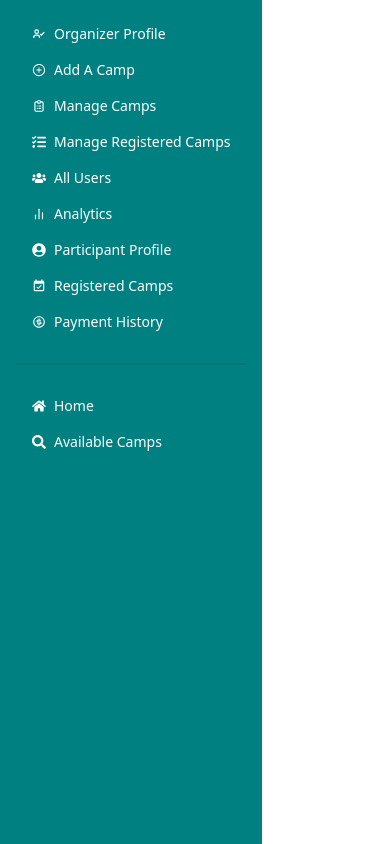
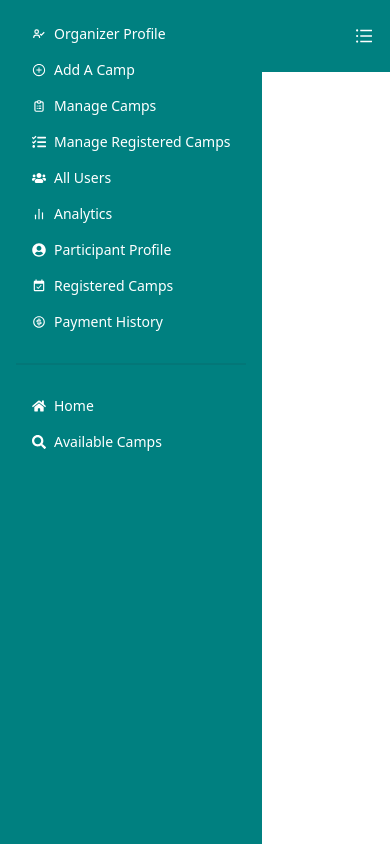
Before and after one commit to tanvirahmedtagim/life-camp-client, a React (Vite) app: page /dashboard in a window 390 px wide. Built offline with nearby package versions, Linux system fonts and the light colour scheme.

Commit message:
Dashboard Sidebar added

```diff
--- /dev/null
+++ b/src/components/Dashboard/Sidebar/Sidebar.jsx
@@ -0,0 +1,139 @@
+import React, { useState } from "react";
+import { AiOutlineBars, AiOutlinePlusCircle } from "react-icons/ai";
+import { BiUserCheck } from "react-icons/bi";
+import {
+  FaHome,
+  FaSearch,
+  FaTasks,
+  FaUserCircle,
+  FaUsers,
+} from "react-icons/fa";
+import { FiBarChart2 } from "react-icons/fi";
+import { HiOutlineClipboardList } from "react-icons/hi";
+import { MdEventAvailable } from "react-icons/md";
+import { RiMoneyDollarCircleLine } from "react-icons/ri";
+import { Link, NavLink } from "react-router-dom";
+import logo from "../../../assets/logo.png";
+
+const Sidebar = () => {
+  const [isActive, setActive] = useState(false);
+
+  // Sidebar Responsive Handler
+  const handleToggle = () => {
+    setActive(!isActive);
+  };
+  return (
+    <>
+      {/* Small Screen Navbar */}
+      <div className="bg-[#008080] text-white flex justify-between md:hidden">
+        <div>
+          <div className="block cursor-pointer p-4 font-bold">
+            <Link to="/">
+              <img
+                // className='hidden md:block'
+                src={logo}
+                alt="logo"
+               className="h-10"
+              />
+            </Link>
+          </div>
+        </div>
+
+        <button
+          onClick={handleToggle}
+          className="mobile-menu-button text-white p-4 focus:outline-none focus:bg-[#008080]"
+        >
+          <AiOutlineBars className="h-5 w-5" />
+        </button>
+      </div>
+      <div
+        className={`z-10 md:fixed flex flex-col justify-between overflow-x-hidden lg:w-80 min-h-screen bg-[#008080] absolute inset-y-0 left-0 transform ${
+          isActive && "-translate-x-full"
+        }  md:translate-x-0  transition duration-200 ease-in-out`}
+      >
+        {/* dashboard side bar */}
+        <div className="">
+          <ul className="menu text-white md:text-base lg:text-lg font-medium p-4">
+            {/* {isAdmin ? ( */}
+            <>
+              <li>
+                <NavLink to="/dashboard/adminHome">
+                  <BiUserCheck></BiUserCheck>
+                  Organizer Profile
+                </NavLink>
+              </li>
+              <li>
+                <NavLink to="/dashboard/addItems">
+                  <AiOutlinePlusCircle></AiOutlinePlusCircle>
+                  Add A Camp
+                </NavLink>
+              </li>
+              <li>
+                <NavLink to="/dashboard/manageItems">
+                  <HiOutlineClipboardList></HiOutlineClipboardList>
+                  Manage Camps
+                </NavLink>
+              </li>
+              <li>
+                <NavLink to="/dashboard/bookings">
+                  <FaTasks></FaTasks>
+                  Manage Registered Camps
+                </NavLink>
+              </li>
+              <li>
+                <NavLink to="/dashboard/users">
+                  <FaUsers></FaUsers>
+                  All Users
+                </NavLink>
+              </li>
+            </>
+            {/* ) : ( */}
+            <>
+              <li>
+                <NavLink to="/dashboard/userHome">
+                  <FiBarChart2></FiBarChart2>
+                  Analytics
+                </NavLink>
+              </li>
+              <li>
+                <NavLink to="/dashboard/history">
+                  <FaUserCircle></FaUserCircle>
+                  Participant Profile
+                </NavLink>
+              </li>
+              <li>
+                <NavLink to="/dashboard/cart">
+                  <MdEventAvailable></MdEventAvailable>
+                  Registered Camps
+                </NavLink>
+              </li>
+              <li>
+                <NavLink to="/dashboard/review">
+                  <RiMoneyDollarCircleLine></RiMoneyDollarCircleLine>
+                  Payment History
+                </NavLink>
+              </li>
+            </>
+            {/* )} */}
+            {/* shared nav links */}
+            <div className="divider"></div>
+            <li>
+              <NavLink to="/">
+                <FaHome></FaHome>
+                Home
+              </NavLink>
+            </li>
+            <li>
+              <NavLink to="/availableCamps">
+                <FaSearch></FaSearch>
+                Available Camps
+              </NavLink>
+            </li>
+          </ul>
+        </div>
+      </div>
+    </>
+  );
+};
+
+export default Sidebar;
--- a/src/components/Navbar.jsx
+++ b/src/components/Navbar.jsx
@@ -41,12 +41,12 @@ const Navbar = () => {
       <div className="w-11/12 flex flex-wrap items-center justify-between mx-auto py-4">
         <Link
           to="/"
-          className="flex items-center space-x-3 rtl:space-x-reverse"
+          // className="flex items-center space-x-3 rtl:space-x-reverse"
         >
           <img src={logo} className="h-8" alt="Flowbite Logo" />
-          <span className="self-center text-2xl font-semibold whitespace-nowrap dark:text-white">
-            Flowbite
-          </span>
+          {/* <span className="self-center text-2xl font-semibold whitespace-nowrap dark:text-white">
+            LIFE CAMP
+          </span> */}
         </Link>
         <div className="flex items-center md:order-2 space-x-3 md:space-x-0 rtl:space-x-reverse">
           <button
--- a/src/layouts/Dashboard.jsx
+++ b/src/layouts/Dashboard.jsx
@@ -1,108 +1,10 @@
-import { AiOutlinePlusCircle } from "react-icons/ai";
-import { BiUserCheck } from "react-icons/bi";
-import {
-  FaAd,
-  FaBook,
-  FaCalendar,
-  FaEnvelope,
-  FaHome,
-  FaList,
-  FaSearch,
-  FaShoppingCart,
-  FaTasks,
-  FaUserCircle,
-  FaUsers,
-  FaUtensils,
-} from "react-icons/fa";
-import { FiBarChart2 } from "react-icons/fi";
-import { HiOutlineClipboardList } from "react-icons/hi";
-import { MdEventAvailable } from "react-icons/md";
-import { RiMoneyDollarCircleLine } from "react-icons/ri";
-import { NavLink, Outlet } from "react-router-dom";
+import { Outlet } from "react-router-dom";
+import Sidebar from "../components/Dashboard/Sidebar/Sidebar";
 
 const Dashboard = () => {
   return (
-    <div className="flex">
-      {/* dashboard side bar */}
-      <div className="lg:w-80 min-h-screen bg-[#008080]">
-        <ul className="menu text-white md:text-base lg:text-lg font-medium p-4">
-          {/* {isAdmin ? ( */}
-          <>
-            <li>
-              <NavLink to="/dashboard/adminHome">
-                <BiUserCheck></BiUserCheck>
-                Organizer Profile
-              </NavLink>
-            </li>
-            <li>
-              <NavLink to="/dashboard/addItems">
-                <AiOutlinePlusCircle></AiOutlinePlusCircle>
-                Add A Camp
-              </NavLink>
-            </li>
-            <li>
-              <NavLink to="/dashboard/manageItems">
-                <HiOutlineClipboardList></HiOutlineClipboardList>
-                Manage Camps
-              </NavLink>
-            </li>
-            <li>
-              <NavLink to="/dashboard/bookings">
-                <FaTasks></FaTasks>
-                Manage Registered Camps
-              </NavLink>
-            </li>
-            <li>
-              <NavLink to="/dashboard/users">
-                <FaUsers></FaUsers>
-                All Users
-              </NavLink>
-            </li>
-          </>
-          {/* ) : ( */}
-          <>
-            <li>
-              <NavLink to="/dashboard/userHome">
-                <FiBarChart2></FiBarChart2>
-                Analytics
-              </NavLink>
-            </li>
-            <li>
-              <NavLink to="/dashboard/history">
-                <FaUserCircle></FaUserCircle>
-                Participant Profile
-              </NavLink>
-            </li>
-            <li>
-              <NavLink to="/dashboard/cart">
-                <MdEventAvailable></MdEventAvailable>
-                Registered Camps
-              </NavLink>
-            </li>
-            <li>
-              <NavLink to="/dashboard/review">
-                <RiMoneyDollarCircleLine></RiMoneyDollarCircleLine>
-                Payment History
-              </NavLink>
-            </li>
-          </>
-          {/* )} */}
-          {/* shared nav links */}
-          <div className="divider"></div>
-          <li>
-            <NavLink to="/">
-              <FaHome></FaHome>
-              Home
-            </NavLink>
-          </li>
-          <li>
-            <NavLink to="/availableCamps">
-              <FaSearch></FaSearch>
-              Available Camps
-            </NavLink>
-          </li>
-        </ul>
-      </div>
+    <div className="relative min-h-screen md:flex">
+      <Sidebar></Sidebar>
       {/* dashboard content */}
       <div className="flex-1 p-8">
         <Outlet></Outlet>
```
Also changed, not shown: src/assets/logo.png.
